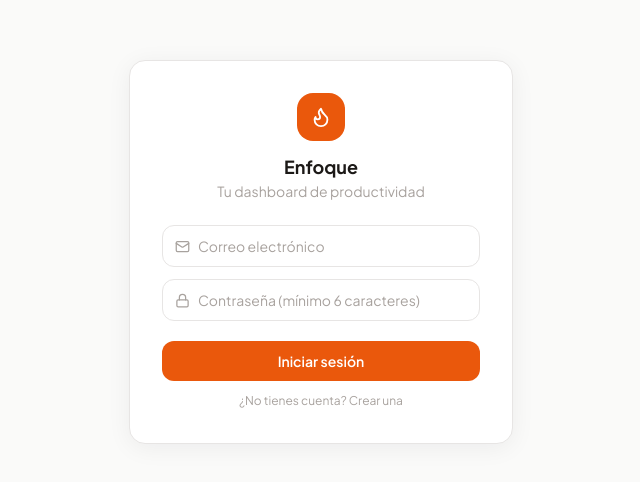
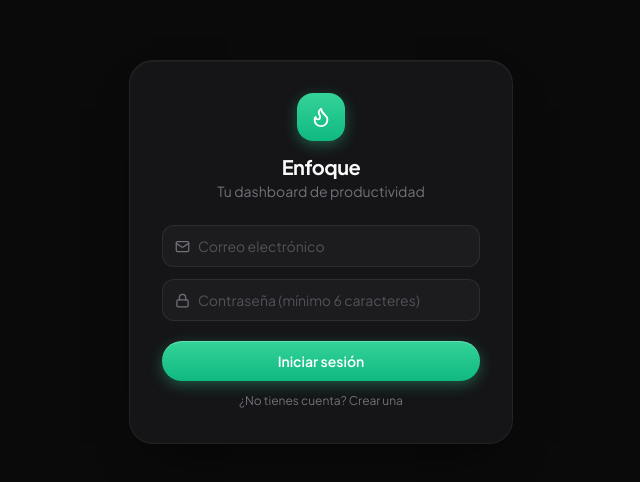
Before and after one commit to ariasjero10/enfoque-app, a Next.js app: page / in a window 1280 px wide. Shown: the part 148-630 px from the top of the page, without its empty margins (319-959 px from the left). Built offline with nearby package versions, Linux system fonts and the light colour scheme; no server answers.

Commit message:
Refactor Login component styles and layout
Updated styles and structure of the Login component for improved aesthetics and functionality.

```diff
--- a/components/Login.jsx
+++ b/components/Login.jsx
@@ -31,45 +31,46 @@ export default function Login() {
   };
 
   return (
-    <div className="min-h-screen flex items-center justify-center bg-stone-50 p-4">
-      <div className="w-full max-w-sm rounded-2xl border border-stone-200 bg-white p-8"
-        style={{ boxShadow: "0 4px 24px rgba(16,24,40,.06)" }}>
+    <div className="min-h-screen flex items-center justify-center p-4" style={{ background: "#0A0A0B" }}>
+      <div className="w-full max-w-sm rounded-3xl border border-white/[0.06] p-8"
+        style={{ background: "#151517", boxShadow: "inset 0 1px 0 rgba(255,255,255,.04), 0 24px 48px -24px rgba(0,0,0,.75)" }}>
         <div className="flex flex-col items-center mb-6">
-          <div className="w-12 h-12 rounded-2xl bg-orange-600 flex items-center justify-center mb-3">
+          <div className="w-12 h-12 rounded-2xl flex items-center justify-center mb-3"
+            style={{ background: "linear-gradient(180deg,#34D399,#10B981)", boxShadow: "0 4px 14px rgba(52,211,153,.35)" }}>
             <Flame size={22} className="text-white" />
           </div>
-          <h1 className="text-lg font-bold text-stone-900">Enfoque</h1>
-          <p className="text-sm text-stone-400">Tu dashboard de productividad</p>
+          <h1 className="text-xl font-bold tracking-tight text-zinc-50">Enfoque</h1>
+          <p className="text-sm text-zinc-500">Tu dashboard de productividad</p>
         </div>
 
         <div className="space-y-3">
-          <div className="flex items-center gap-2 rounded-xl border border-stone-200 px-3 py-2.5 focus-within:border-orange-500 transition-colors">
-            <Mail size={15} className="text-stone-400" />
+          <div className="flex items-center gap-2 rounded-xl border border-white/[0.08] bg-white/[0.03] px-3 py-2.5 focus-within:border-emerald-400 transition-colors">
+            <Mail size={15} className="text-zinc-500" />
             <input type="email" placeholder="Correo electrónico" value={email}
               onChange={(e) => setEmail(e.target.value)}
-              className="flex-1 outline-none text-sm text-stone-800 placeholder-stone-400 bg-transparent" />
+              className="flex-1 outline-none text-sm text-zinc-100 placeholder-zinc-600 bg-transparent" />
           </div>
-          <div className="flex items-center gap-2 rounded-xl border border-stone-200 px-3 py-2.5 focus-within:border-orange-500 transition-colors">
-            <Lock size={15} className="text-stone-400" />
+          <div className="flex items-center gap-2 rounded-xl border border-white/[0.08] bg-white/[0.03] px-3 py-2.5 focus-within:border-emerald-400 transition-colors">
+            <Lock size={15} className="text-zinc-500" />
             <input type="password" placeholder="Contraseña (mínimo 6 caracteres)" value={password}
               onChange={(e) => setPassword(e.target.value)}
               onKeyDown={(e) => e.key === "Enter" && submit()}
-              className="flex-1 outline-none text-sm text-stone-800 placeholder-stone-400 bg-transparent" />
+              className="flex-1 outline-none text-sm text-zinc-100 placeholder-zinc-600 bg-transparent" />
           </div>
         </div>
 
         {msg && (
-          <p className={`text-xs mt-3 ${msg.t === "error" ? "text-rose-500" : "text-emerald-600"}`}>{msg.x}</p>
+          <p className={`text-xs mt-3 ${msg.t === "error" ? "text-rose-400" : "text-emerald-400"}`}>{msg.x}</p>
         )}
 
         <button onClick={submit} disabled={loading}
-          className="w-full mt-5 rounded-xl bg-orange-600 hover:bg-orange-500 text-white text-sm font-semibold py-2.5 transition-all active:scale-95 disabled:opacity-60 flex items-center justify-center gap-2">
+          className="enfoque-primary w-full mt-5 rounded-full text-white text-sm font-semibold py-2.5 transition-all disabled:opacity-60 flex items-center justify-center gap-2">
           {loading && <Loader2 size={15} className="animate-spin" />}
           {mode === "login" ? "Iniciar sesión" : "Crear cuenta"}
         </button>
 
         <button onClick={() => { setMode(mode === "login" ? "signup" : "login"); setMsg(null); }}
-          className="w-full mt-3 text-xs text-stone-400 hover:text-orange-500 transition-colors">
+          className="w-full mt-3 text-xs text-zinc-500 hover:text-emerald-400 transition-colors">
           {mode === "login" ? "¿No tienes cuenta? Crear una" : "¿Ya tienes cuenta? Iniciar sesión"}
         </button>
       </div>
```
